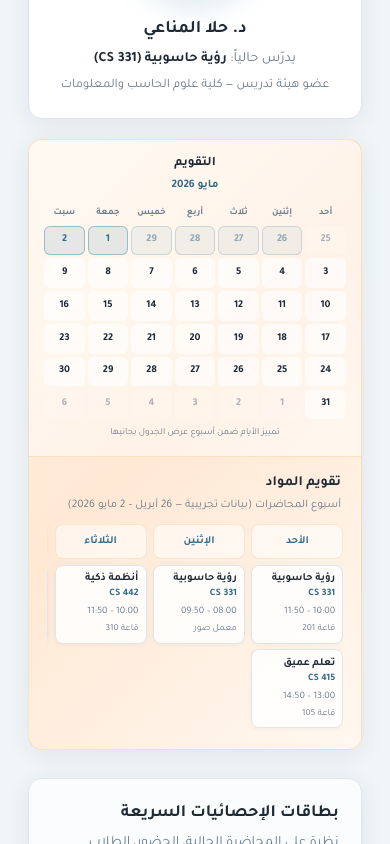
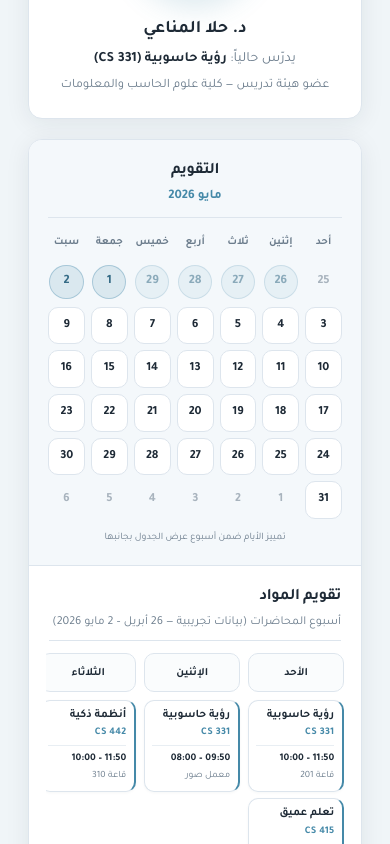
Before and after one commit to ITbyAmani/modrik-GP, a React (Vite) app: page / in a window 390 px wide. Shown: the part 900-1744 px from the top of the page. Built offline with nearby package versions, Linux system fonts and the light colour scheme.

Commit message:
Refactor InstructorWeekCalendar styles and improve layout. Updated CSS for better responsiveness, adjusted padding and margins, and enhanced the visual hierarchy of course information. Added a new slot meta section for time and room details.

```diff
--- a/src/App.css
+++ b/src/App.css
@@ -448,34 +448,35 @@ body {
 .welcome-banner-instructor {
   border-radius: var(--radius);
   overflow: hidden;
-  background: linear-gradient(
-    135deg,
-    #fff4e8 0%,
-    #ffe8d4 45%,
-    #fff8f0 100%
-  );
-  border: 1px solid rgba(232, 160, 58, 0.22);
+  background: var(--surface);
+  border: 1px solid var(--border);
   box-shadow: var(--shadow);
   min-height: 0;
 }
 
-/* جدول الأسبوع يميناً (بداية RTL) + تقويم شهري يساراً */
+/* جدول الأسبوع يميناً (بداية RTL) + تقويم شهري يساراً — عمود التقويم أوسع */
 .welcome-banner-instructor--split {
   display: grid;
-  grid-template-columns: minmax(0, 1fr) minmax(200px, 248px);
+  grid-template-columns: minmax(0, 1fr) clamp(288px, 36vw, 440px);
   gap: 0;
   align-items: stretch;
 }
 
+@media (min-width: 1200px) {
+  .welcome-banner-instructor--split {
+    grid-template-columns: minmax(0, 1fr) minmax(320px, 460px);
+  }
+}
+
 .welcome-banner-instructor__schedule {
-  padding: 1rem 1.25rem 1.1rem;
+  padding: 1.2rem 1.25rem 1.25rem;
   min-width: 0;
 }
 
 .welcome-banner-instructor__month {
-  padding: 0.85rem 0.95rem 1rem;
-  background: rgba(255, 255, 255, 0.45);
-  border-inline-start: 1px solid rgba(232, 160, 58, 0.25);
+  padding: 1.15rem 1.2rem 1.25rem;
+  background: var(--surface-2);
+  border-inline-start: 1px solid var(--border);
   min-width: 0;
 }
 
@@ -487,7 +488,7 @@ body {
   .welcome-banner-instructor__month {
     order: -1;
     border-inline-start: none;
-    border-bottom: 1px solid rgba(232, 160, 58, 0.25);
+    border-bottom: 1px solid var(--border);
   }
 }
 
@@ -504,71 +505,76 @@ body {
 }
 
 .instructor-week-cal__head {
-  margin-bottom: 0.65rem;
+  margin-bottom: 0.75rem;
   text-align: start;
+  padding-bottom: 0.55rem;
+  border-bottom: 1px solid var(--border);
 }
 
 .instructor-week-cal__title {
   margin: 0 0 0.2rem;
-  font-size: 0.88rem;
+  font-size: 1rem;
   font-weight: 800;
   color: var(--text);
+  letter-spacing: -0.02em;
 }
 
 .instructor-week-cal__subtitle {
   margin: 0;
-  font-size: 0.72rem;
-  color: var(--muted);
-  line-height: 1.4;
+  font-size: 0.76rem;
+  color: var(--muted);
+  line-height: 1.5;
+  max-width: 42rem;
 }
 
 .instructor-week-cal__scroll {
   overflow-x: auto;
-  padding-bottom: 0.2rem;
-  margin-inline: -0.15rem;
+  padding-bottom: 0.35rem;
+  margin-inline: -0.2rem;
+  scrollbar-color: rgba(69, 137, 168, 0.35) transparent;
 }
 
 .instructor-week-cal__grid {
   display: grid;
-  grid-template-columns: repeat(7, minmax(100px, 1fr));
-  gap: 0.4rem;
-  min-width: min(100%, 760px);
+  grid-template-columns: repeat(7, minmax(104px, 1fr));
+  gap: 0.5rem;
+  min-width: min(100%, 780px);
 }
 
 @media (max-width: 820px) {
   .instructor-week-cal__grid {
-    grid-template-columns: repeat(7, minmax(92px, 1fr));
-    min-width: 640px;
+    grid-template-columns: repeat(7, minmax(96px, 1fr));
+    min-width: 656px;
   }
 }
 
 .instructor-week-cal__col {
   display: flex;
   flex-direction: column;
-  gap: 0.35rem;
+  gap: 0.45rem;
   min-width: 0;
 }
 
 .instructor-week-cal__dayhead {
   text-align: center;
-  padding: 0.25rem 0.15rem;
-  background: rgba(255, 255, 255, 0.55);
-  border-radius: 8px;
-  border: 1px solid rgba(232, 160, 58, 0.2);
+  padding: 0.38rem 0.25rem;
+  background: var(--grey-50);
+  border-radius: var(--radius-sm);
+  border: 1px solid var(--border);
 }
 
 .instructor-week-cal__dayname {
-  font-size: 0.68rem;
+  font-size: 0.7rem;
   font-weight: 800;
-  color: var(--brand-dark);
+  color: var(--text);
 }
 
 .instructor-week-cal__slots {
   display: flex;
   flex-direction: column;
-  gap: 0.35rem;
+  gap: 0.4rem;
   flex: 1;
-  min-height: 2.5rem;
+  min-height: 3rem;
 }
 
 .instructor-week-cal__empty {
@@ -582,38 +588,65 @@ body {
 
 .instructor-week-cal__slot {
   margin: 0;
-  padding: 0.4rem 0.45rem;
-  background: rgba(255, 255, 255, 0.85);
-  border: 1px solid var(--border);
-  border-radius: 8px;
-  box-shadow: 0 1px 4px rgba(30, 42, 54, 0.05);
+  padding: 0.5rem 0.5rem 0.5rem 0.45rem;
+  background: var(--surface);
+  border: 1px solid var(--border);
+  border-radius: var(--radius-sm);
+  border-inline-start: 2px solid var(--brand);
+  box-shadow: 0 1px 3px rgba(30, 42, 54, 0.04);
+  display: flex;
+  flex-direction: column;
+  gap: 0.12rem;
+  transition: border-color 0.12s ease, box-shadow 0.12s ease;
+}
+
+.instructor-week-cal__slot:hover {
+  border-color: var(--grey-300);
+  box-shadow: 0 2px 10px rgba(30, 42, 54, 0.06);
 }
 
 .instructor-week-cal__course {
-  margin: 0 0 0.1rem;
-  font-size: 0.68rem;
+  margin: 0;
+  font-size: 0.72rem;
   font-weight: 700;
   color: var(--text);
-  line-height: 1.25;
+  line-height: 1.3;
 }
 
 .instructor-week-cal__code {
-  margin: 0 0 0.15rem;
-  font-size: 0.62rem;
+  margin: 0;
+  font-size: 0.64rem;
+  font-weight: 700;
+  color: var(--brand);
+  letter-spacing: 0.02em;
+}
+
+.instructor-week-cal__slot-meta {
+  margin-top: 0.12rem;
+  padding-top: 0.3rem;
+  border-top: 1px solid var(--grey-200);
+  display: flex;
+  flex-direction: column;
+  gap: 0.18rem;
+}
+
+.instructor-week-cal__time {
+  margin: 0;
+  font-size: 0.64rem;
   font-weight: 600;
-  color: var(--brand-dark);
-}
-
-.instructor-week-cal__time {
-  margin: 0 0 0.1rem;
-  font-size: 0.62rem;
-  color: var(--muted);
+  color: var(--text);
+}
+
+.instructor-week-cal__time-range {
+  unicode-bidi: isolate;
+  font-variant-numeric: tabular-nums;
 }
 
 .instructor-week-cal__room {
   margin: 0;
-  font-size: 0.58rem;
-  color: var(--muted);
+  font-size: 0.6rem;
+  color: var(--muted);
+  line-height: 1.35;
 }
 
 /* تقويم شهري (يسار البانر في RTL) */
@@ -625,70 +658,92 @@ body {
 
 .instructor-month-cal__head {
   text-align: center;
-  margin-bottom: 0.55rem;
+  margin-bottom: 0.75rem;
+  padding-bottom: 0.6rem;
+  border-bottom: 1px solid var(--border);
 }
 
 .instructor-month-cal__title {
-  margin: 0 0 0.15rem;
-  font-size: 0.82rem;
+  margin: 0 0 0.25rem;
+  font-size: 1rem;
   font-weight: 800;
   color: var(--text);
+  letter-spacing: -0.02em;
 }
 
 .instructor-month-cal__month {
   margin: 0;
-  font-size: 0.72rem;
-  font-weight: 600;
-  color: var(--brand-dark);
+  font-size: 0.82rem;
+  font-weight: 700;
+  color: var(--brand);
 }
 
 .instructor-month-cal__grid {
   display: grid;
   grid-template-columns: repeat(7, 1fr);
-  gap: 0.2rem;
+  gap: 0.38rem;
   direction: rtl;
 }
 
 .instructor-month-cal__dow {
   text-align: center;
-  font-size: 0.58rem;
-  font-weight: 700;
-  color: var(--muted);
-  padding: 0.15rem 0;
+  font-size: 0.68rem;
+  font-weight: 700;
+  color: var(--muted);
+  padding: 0.3rem 0.12rem;
+  text-transform: none;
 }
 
 .instructor-month-cal__cell {
-  min-height: 1.85rem;
+  min-height: 2.35rem;
   display: flex;
   align-items: center;
   justify-content: center;
-  font-size: 0.66rem;
+  font-size: 0.78rem;
   font-weight: 600;
+  font-variant-numeric: tabular-nums;
   color: var(--text);
-  background: rgba(255, 255, 255, 0.65);
-  border-radius: 6px;
-  border: 1px solid transparent;
+  background: var(--surface);
+  border-radius: var(--radius-sm);
+  border: 1px solid var(--border);
 }
 
 .instructor-month-cal__cell--muted {
   color: var(--muted);
   opacity: 0.55;
-  background: rgba(255, 255, 255, 0.25);
+  background: transparent;
+  border-color: transparent;
 }
 
 .instructor-month-cal__cell--event {
+  background: transparent;
+  border-color: transparent;
+  font-weight: 800;
+}
+
+.instructor-month-cal__cell--event > span {
+  display: inline-flex;
+  align-items: center;
+  justify-content: center;
+  min-width: 2.15rem;
+  height: 2.15rem;
+  padding: 0 0.25rem;
+  border-radius: 999px;
   background: var(--brand-soft);
-  border-color: rgba(69, 137, 168, 0.45);
+  border: 1px solid rgba(69, 137, 168, 0.35);
   color: var(--brand-dark);
-  font-weight: 800;
+  font-size: 0.8rem;
 }
 
 .instructor-month-cal__legend {
-  margin: 0.5rem 0 0;
-  font-size: 0.58rem;
-  color: var(--muted);
-  line-height: 1.35;
+  margin: 0.75rem 0 0;
+  font-size: 0.62rem;
+  color: var(--muted);
+  line-height: 1.45;
   text-align: center;
+  padding: 0;
+  background: none;
+  border: none;
 }
 
 .kpi-grid {
--- a/src/components/faculty/InstructorWeekCalendar.tsx
+++ b/src/components/faculty/InstructorWeekCalendar.tsx
@@ -44,12 +44,19 @@ export function InstructorWeekCalendar({ slots, weekLabel }: Props) {
                     >
                       <p className="instructor-week-cal__course">{s.courseName}</p>
                       <p className="instructor-week-cal__code">{s.courseCode}</p>
+                      <div className="instructor-week-cal__slot-meta">
                         <p className="instructor-week-cal__time">
+                          <span
+                            className="instructor-week-cal__time-range"
+                            dir="ltr"
+                          >
                             {s.startTime} – {s.endTime}
+                          </span>
                         </p>
                         {s.room ? (
                           <p className="instructor-week-cal__room">{s.room}</p>
                         ) : null}
+                      </div>
                     </article>
                   ))
                 )}
```
Lines whose indentation alone changed are shown as unchanged.
